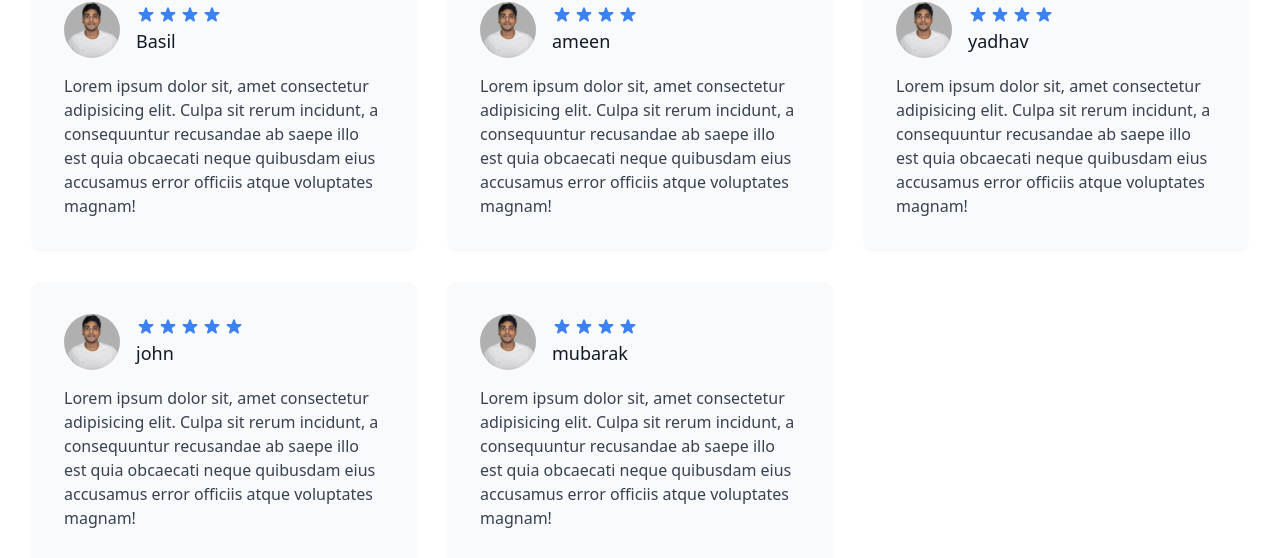
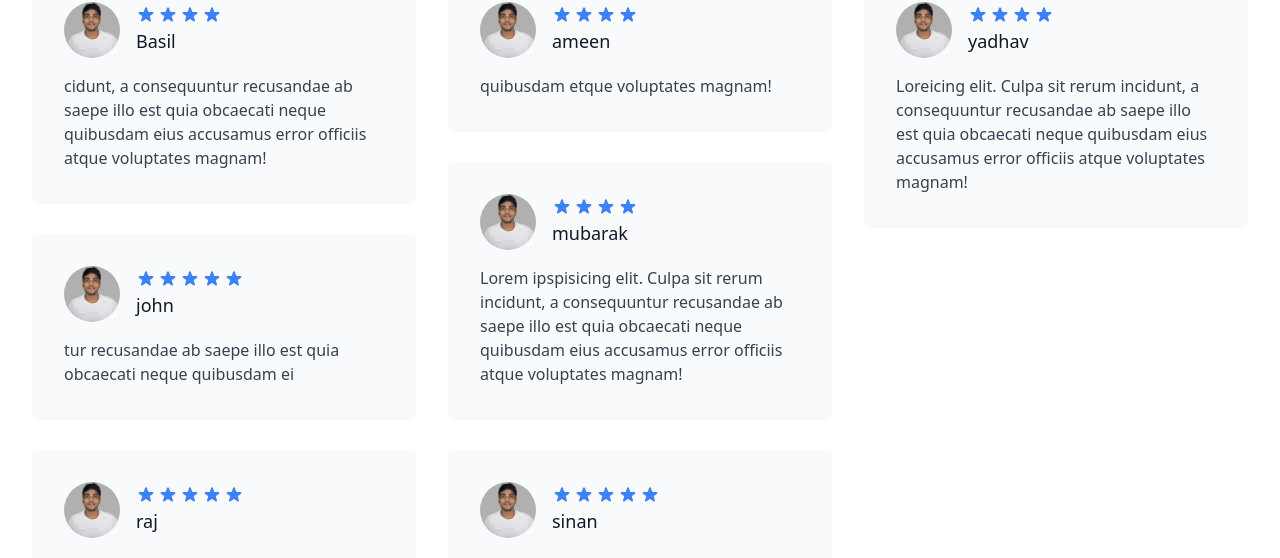
Before and after one commit to iambasilp/team-estate, a React (Vite) app in the folder client/: page /testimonials in a window 1280 px wide. Shown: the part 238-796 px from the top of the page. Built offline with nearby package versions, Linux system fonts and the light colour scheme; no server answers.

Commit message:
change discription

```diff
--- a/client/src/constants/index.js
+++ b/client/src/constants/index.js
@@ -134,35 +134,34 @@ export const testimonialData = [
       photo: basilPhoto,
       rating: 4,
       testimonial:
-         "Lorem ipsum dolor sit, amet consectetur adipisicing elit. Culpa sit rerum incidunt, a consequuntur recusandae ab saepe illo est quia obcaecati neque quibusdam eius accusamus error officiis atque voluptates magnam!",
+         "cidunt, a consequuntur recusandae ab saepe illo est quia obcaecati neque quibusdam eius accusamus error officiis atque voluptates magnam!",
    },
    {
       name: "john",
       photo: basilPhoto,
       rating: 5,
-      testimonial:
-         "Lorem ipsum dolor sit, amet consectetur adipisicing elit. Culpa sit rerum incidunt, a consequuntur recusandae ab saepe illo est quia obcaecati neque quibusdam eius accusamus error officiis atque voluptates magnam!",
+      testimonial: "tur recusandae ab saepe illo est quia obcaecati neque quibusdam ei",
    },
    {
       name: "raj",
       photo: basilPhoto,
       rating: 5,
       testimonial:
-         "Lorem ipsum dolor sit, amet consectetur adipisicing elit. Culpa sit rerum incidunt, a consequuntur recusandae ab saepe illo est quia obcaecati neque quibusdam eius accusamus error officiis atque voluptates magnam!",
+         "Lonsectetur adipisicing elit. Culpa sit rerum incidunt, a consequuntur recusandae ab saepe illo est quia obcaecati neque quibusdam eius accusamus error officiis atque voluptates magnam!",
    },
    {
       name: "ameen",
       photo: basilPhoto,
       rating: 4,
       testimonial:
-         "Lorem ipsum dolor sit, amet consectetur adipisicing elit. Culpa sit rerum incidunt, a consequuntur recusandae ab saepe illo est quia obcaecati neque quibusdam eius accusamus error officiis atque voluptates magnam!",
+         " quibusdam etque voluptates magnam!",
    },
    {
       name: "mubarak",
       photo: basilPhoto,
       rating: 4,
       testimonial:
-         "Lorem ipsum dolor sit, amet consectetur adipisicing elit. Culpa sit rerum incidunt, a consequuntur recusandae ab saepe illo est quia obcaecati neque quibusdam eius accusamus error officiis atque voluptates magnam!",
+         "Lorem ipspisicing elit. Culpa sit rerum incidunt, a consequuntur recusandae ab saepe illo est quia obcaecati neque quibusdam eius accusamus error officiis atque voluptates magnam!",
    },
    {
       name: "sinan",
@@ -176,8 +175,6 @@ export const testimonialData = [
       photo: basilPhoto,
       rating: 4,
       testimonial:
-         "Lorem ipsum dolor sit, amet consectetur adipisicing elit. Culpa sit rerum incidunt, a consequuntur recusandae ab saepe illo est quia obcaecati neque quibusdam eius accusamus error officiis atque voluptates magnam!",
+         "Loreicing elit. Culpa sit rerum incidunt, a consequuntur recusandae ab saepe illo est quia obcaecati neque quibusdam eius accusamus error officiis atque voluptates magnam!",
    },
-
-
 ];
```
